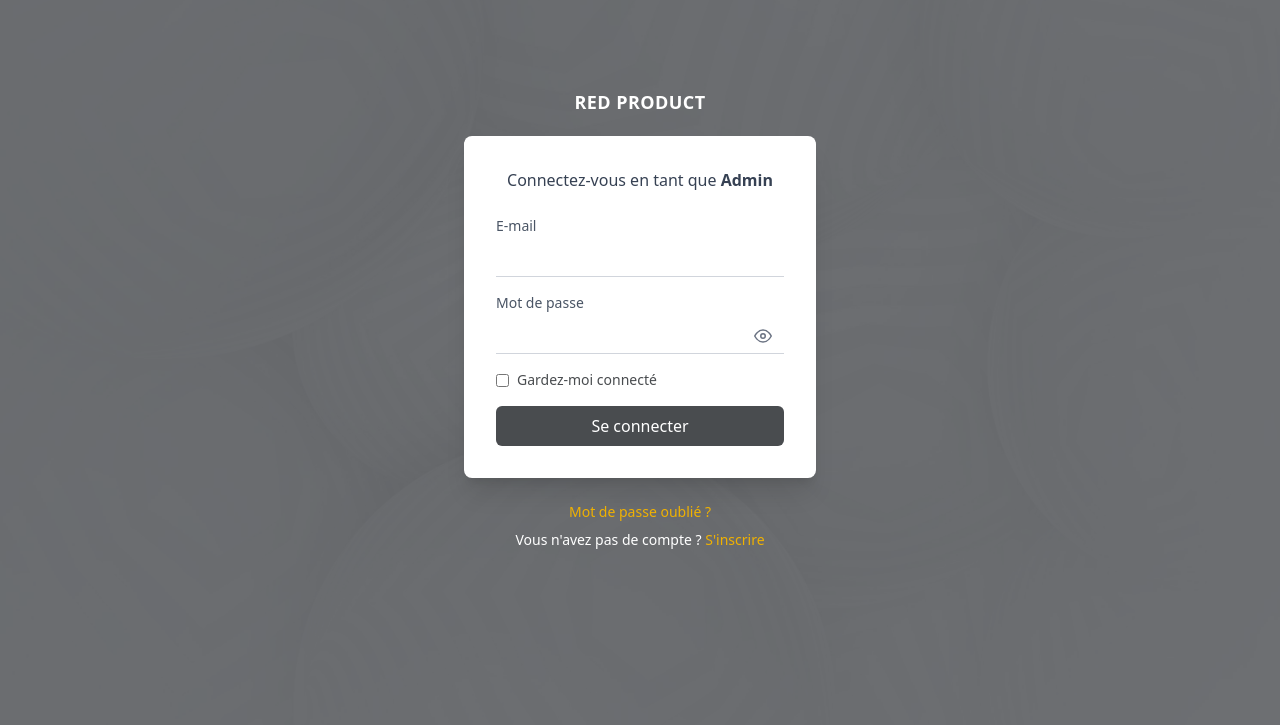
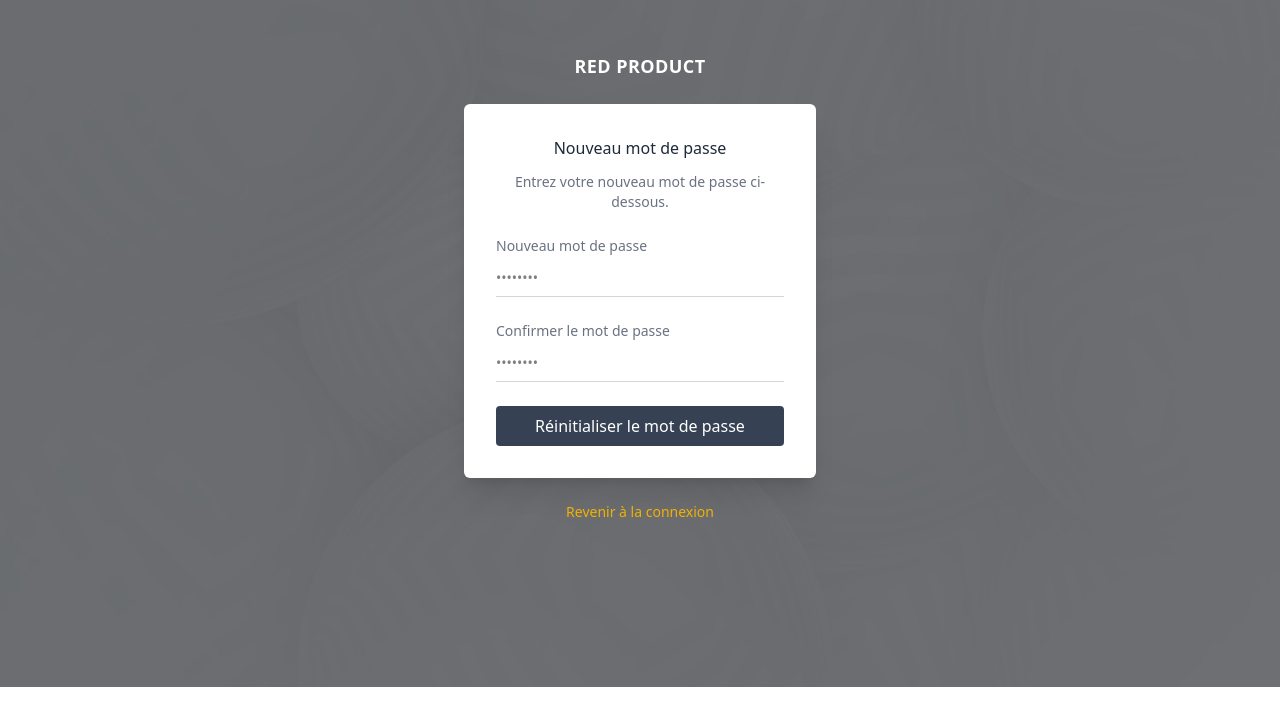
Before and after one commit to sene1901/django_hotel, a React (Vite) app: page /password/reset/confirm/1/1 in a window 1280 px wide. Before the commit this address led to /login. Shown: the part 113-838 px from the top of the page. After the commit the page ends 800 px from the top, so only its background shows below. Built offline with nearby package versions, Linux system fonts and the light colour scheme.

Commit message:
update passwords

```diff
--- a/src/App.jsx
+++ b/src/App.jsx
@@ -5,7 +5,7 @@ import Login from "./pages/Login";
 import Dashboard from "./pages/Dashboard";
 import HotelList from "./pages/HotelList";
 import Register from "./pages/Register";
-import ActivatePage from "./pages/ActivatePage";
+import Activate from "./pages/Activate";
 
 import MotDePasseOublie from "./pages/MotDePasseOublie";
 import Layout from "./components/Layout";
@@ -18,11 +18,9 @@ function App() {
       {/* Pages publiques */}
       <Route path="/login" element={<Login />} />
       <Route path="/register" element={<Register />} />
-       <Route path="/activate/:uid/:token" element={<ActivatePage />} />
+     <Route path="/activate/:uid/:token" element={<Activate />} />
       <Route path="/forgot-password" element={<MotDePasseOublie />} />
-      <Route path="/reset-password/:token" element={<ResetPassword />} />
-
-      {/* Redirection root */}
+ <Route path="/password/reset/confirm/:uid/:token" element={<ResetPassword />} />
       <Route path="/" element={<Navigate to="/dashboard" replace />} />
 
       {/* Pages privées */}
--- /dev/null
+++ b/src/pages/Activate.jsx
@@ -0,0 +1,73 @@
+import React, { useEffect, useState } from "react";
+import { useParams, useNavigate } from "react-router-dom";
+import axios from "axios";
+
+const Activate = () => {
+  const { uid, token } = useParams();
+  const navigate = useNavigate();
+  const [status, setStatus] = useState("loading");
+
+  useEffect(() => {
+    const activateAccount = async () => {
+      try {
+        await axios.post(
+          "http://127.0.0.1:8000/api/auth/users/activation/",
+          { uid, token }
+        );
+
+        setStatus("success");
+        setTimeout(() => navigate("/login"), 3000);
+      } catch (error) {
+        console.error("Activation error:", error.response?.data || error);
+        setStatus("error");
+      }
+    };
+
+    if (uid && token) {
+      activateAccount();
+    }
+  }, [uid, token, navigate]);
+
+  return (
+    <div className="min-h-screen flex items-center justify-center bg-gray-900">
+      <div className="bg-white p-8 rounded-lg shadow-xl max-w-md w-full text-center">
+        {status === "loading" && (
+          <>
+            <h2 className="text-2xl font-bold mb-4">Activation en cours...</h2>
+            <p className="text-gray-600">Veuillez patienter</p>
+          </>
+        )}
+
+        {status === "success" && (
+          <>
+            <h2 className="text-2xl font-bold text-green-600 mb-4">
+              Compte activé !
+            </h2>
+            <p className="text-gray-600">
+              Redirection vers la page de connexion...
+            </p>
+          </>
+        )}
+
+        {status === "error" && (
+          <>
+            <h2 className="text-2xl font-bold text-red-600 mb-4">
+              Erreur d’activation
+            </h2>
+            <p className="text-gray-600 mb-4">
+              Le lien est invalide ou expiré.
+            </p>
+            <button
+              onClick={() => navigate("/login")}
+              className="bg-gray-700 text-white px-6 py-2 rounded hover:bg-gray-800"
+            >
+              Retour à la connexion
+            </button>
+          </>
+        )}
+      </div>
+    </div>
+  );
+};
+
+export default Activate;
--- a/src/pages/MotDePasseOublie.jsx
+++ b/src/pages/MotDePasseOublie.jsx
@@ -6,6 +6,7 @@ import { forgotPassword } from "../api/api";
 const MotDePasseOublie = () => {
   const [email, setEmail] = useState("");
   const [loading, setLoading] = useState(false);
+  const [success, setSuccess] = useState(false);
 
   const handleSubmit = async (e) => {
     e.preventDefault();
@@ -13,16 +14,47 @@ const MotDePasseOublie = () => {
 
     try {
       await forgotPassword({ email });
-      alert(" Email de réinitialisation envoyé !");
+      setSuccess(true);
     } catch (error) {
       alert(
-        error.response?.data?.message ||
-          "Erreur lors de l’envoi de l’email"
+        error.response?.data?.email?.[0] ||
+        error.response?.data?.detail ||
+        "Erreur lors de l'envoi de l'email"
       );
     } finally {
       setLoading(false);
     }
   };
+
+  if (success) {
+    return (
+      <AuthLayout>
+        <div className="flex flex-col items-center justify-center px-4">
+          <div className="mb-6 text-center">
+            <h1 className="text-white font-semibold tracking-wide text-lg">
+              <span className="font-bold">RED</span> PRODUCT
+            </h1>
+          </div>
+
+          <div className="w-full max-w-sm sm:max-w-md bg-white rounded-md shadow-xl p-6 sm:p-8 text-center">
+            <div className="text-green-500 text-6xl mb-4">✓</div>
+            <h2 className="text-gray-800 font-medium mb-3 text-base sm:text-lg">
+              Email envoyé !
+            </h2>
+            <p className="text-gray-600 text-sm mb-6">
+              Si un compte existe avec cet email, vous recevrez un lien de réinitialisation.
+            </p>
+            <Link
+              to="/login"
+              className="inline-block bg-gray-700 text-white px-6 py-2 rounded hover:bg-gray-800 transition"
+            >
+              Retour à la connexion
+            </Link>
+          </div>
+        </div>
+      </AuthLayout>
+    );
+  }
 
   return (
     <AuthLayout>
@@ -64,7 +96,7 @@ const MotDePasseOublie = () => {
             <button
               type="submit"
               disabled={loading}
-              className="w-full bg-gray-700 text-white py-2 rounded hover:bg-gray-800 transition text-sm sm:text-base"
+              className="w-full bg-gray-700 text-white py-2 rounded hover:bg-gray-800 transition text-sm sm:text-base disabled:bg-gray-400"
             >
               {loading ? "Envoi..." : "Envoyer"}
             </button>
@@ -75,7 +107,7 @@ const MotDePasseOublie = () => {
         <div className="mt-6 text-center text-xs sm:text-sm">
           <Link
             to="/login"
-            className="text-yellow-500 hover:text-yellow-500 transition"
+            className="text-yellow-500 hover:text-yellow-600 transition"
           >
             Revenir à la <span className="text-yellow-500">connexion</span>
           </Link>
--- a/src/pages/ResetPassword.jsx
+++ b/src/pages/ResetPassword.jsx
@@ -1,47 +1,189 @@
-import { useParams, useSearchParams } from "react-router-dom";
-import { useState } from "react";
-import { resetPassword } from "../api/api"; // ton API axios
+import React, { useState } from "react";
+import { useParams, useNavigate, Link } from "react-router-dom";
+import AuthLayout from "../components/AuthLayout";
+import { resetPassword } from "../api/api";
 
 const ResetPassword = () => {
-  const { token } = useParams(); // token depuis l'URL
-  const [searchParams] = useSearchParams();
-  const email = searchParams.get("email"); // email depuis l'URL
+  const { uid, token } = useParams(); // Récupération depuis l'URL
+  const navigate = useNavigate();
 
-  const [password, setPassword] = useState("");
-  const [passwordConfirmation, setPasswordConfirmation] = useState("");
+  const [formData, setFormData] = useState({
+    new_password: "",
+    re_new_password: ""
+  });
+
+  const [loading, setLoading] = useState(false);
+  const [success, setSuccess] = useState(false);
+  const [error, setError] = useState("");
+
+  const handleChange = (e) => {
+    setFormData({
+      ...formData,
+      [e.target.name]: e.target.value
+    });
+    setError(""); // Reset error on change
+  };
 
   const handleSubmit = async (e) => {
     e.preventDefault();
+    setError("");
+
+    // Validation frontend
+    if (formData.new_password !== formData.re_new_password) {
+      setError("Les mots de passe ne correspondent pas");
+      return;
+    }
+
+    if (formData.new_password.length < 8) {
+      setError("Le mot de passe doit contenir au moins 8 caractères");
+      return;
+    }
+
+    setLoading(true);
+
     try {
       await resetPassword({
+        uid,
         token,
-        email,
-        password,
-        password_confirmation: passwordConfirmation,
+        new_password: formData.new_password,
+        re_new_password: formData.re_new_password
       });
-      alert("Mot de passe réinitialisé ! Vous pouvez vous connecter.");
-    } catch (error) {
-      console.error(error);
-      alert("Erreur lors de la réinitialisation.");
+
+      setSuccess(true);
+      setTimeout(() => navigate("/login"), 3000);
+
+    } catch (err) {
+      console.error("Reset password error:", err);
+
+      if (err.response?.data) {
+        const errorData = err.response.data;
+
+        if (errorData.token) {
+          setError("Le lien de réinitialisation est invalide ou expiré");
+        } else if (errorData.new_password) {
+          setError(errorData.new_password[0]);
+        } else if (errorData.uid) {
+          setError("Lien invalide");
+        } else if (errorData.detail) {
+          setError(errorData.detail);
+        } else {
+          setError("Une erreur est survenue lors de la réinitialisation");
+        }
+      } else {
+        setError("Erreur de connexion au serveur");
+      }
+    } finally {
+      setLoading(false);
     }
   };
 
+  if (success) {
     return (
-    <form onSubmit={handleSubmit}>
+      <AuthLayout>
+        <div className="flex flex-col items-center justify-center px-4">
+          <div className="mb-6 text-center">
+            <h1 className="text-white font-semibold tracking-wide text-lg">
+              <span className="font-bold">RED</span> PRODUCT
+            </h1>
+          </div>
+
+          <div className="w-full max-w-sm sm:max-w-md bg-white rounded-md shadow-xl p-6 sm:p-8 text-center">
+            <div className="text-green-500 text-6xl mb-4">✓</div>
+            <h2 className="text-gray-800 font-medium mb-3 text-base sm:text-lg">
+              Mot de passe réinitialisé !
+            </h2>
+            <p className="text-gray-600 text-sm mb-6">
+              Redirection vers la page de connexion...
+            </p>
+          </div>
+        </div>
+      </AuthLayout>
+    );
+  }
+
+  return (
+    <AuthLayout>
+      <div className="flex flex-col items-center justify-center px-4">
+        {/* Logo */}
+        <div className="mb-6 text-center">
+          <h1 className="text-white font-semibold tracking-wide text-lg">
+            <span className="font-bold">RED</span> PRODUCT
+          </h1>
+        </div>
+
+        {/* Formulaire */}
+        <div className="w-full max-w-sm sm:max-w-md bg-white rounded-md shadow-xl p-6 sm:p-8">
+          <h2 className="text-gray-800 font-medium mb-3 text-sm sm:text-base text-center">
+            Nouveau mot de passe
+          </h2>
+
+          <p className="text-gray-500 text-xs sm:text-sm mb-6 text-center">
+            Entrez votre nouveau mot de passe ci-dessous.
+          </p>
+
+          {error && (
+            <div className="bg-red-100 border border-red-400 text-red-700 px-4 py-3 rounded mb-4 text-sm">
+              {error}
+            </div>
+          )}
+
+          <form className="space-y-6" onSubmit={handleSubmit}>
+            {/* Nouveau mot de passe */}
+            <div className="text-left">
+              <label className="block text-xs sm:text-sm text-gray-500 mb-1">
+                Nouveau mot de passe
+              </label>
               <input
                 type="password"
-        placeholder="Nouveau mot de passe"
-        value={password}
-        onChange={(e) => setPassword(e.target.value)}
+                name="new_password"
+                required
+                minLength={8}
+                value={formData.new_password}
+                onChange={handleChange}
+                className="w-full border-0 border-b border-gray-300 py-2 text-sm focus:outline-none focus:ring-0 focus:border-gray-700"
+                placeholder="••••••••"
               />
+            </div>
+
+            {/* Confirmer mot de passe */}
+            <div className="text-left">
+              <label className="block text-xs sm:text-sm text-gray-500 mb-1">
+                Confirmer le mot de passe
+              </label>
               <input
                 type="password"
-        placeholder="Confirmer le mot de passe"
-        value={passwordConfirmation}
-        onChange={(e) => setPasswordConfirmation(e.target.value)}
+                name="re_new_password"
+                required
+                minLength={8}
+                value={formData.re_new_password}
+                onChange={handleChange}
+                className="w-full border-0 border-b border-gray-300 py-2 text-sm focus:outline-none focus:ring-0 focus:border-gray-700"
+                placeholder="••••••••"
               />
-      <button type="submit">Réinitialiser</button>
+            </div>
+
+            {/* Button */}
+            <button
+              type="submit"
+              disabled={loading}
+              className="w-full bg-gray-700 text-white py-2 rounded hover:bg-gray-800 transition text-sm sm:text-base disabled:bg-gray-400"
+            >
+              {loading ? "Réinitialisation..." : "Réinitialiser le mot de passe"}
+            </button>
           </form>
+        </div>
+
+        {/* Lien retour */}
+        <div className="mt-6 text-center text-xs sm:text-sm">
+          <Link
+            to="/login"
+            className="text-yellow-500 hover:text-yellow-600 transition"
+          >
+            Revenir à la <span className="text-yellow-500">connexion</span>
+          </Link>
+        </div>
+      </div>
+    </AuthLayout>
   );
 };
 
```
Also changed, not shown: src/pages/ActivatePage.jsx (deleted, +0 -25 lines), 1 other file (tests, documents, lock files or other folders). Lines whose indentation alone changed are shown as unchanged.
